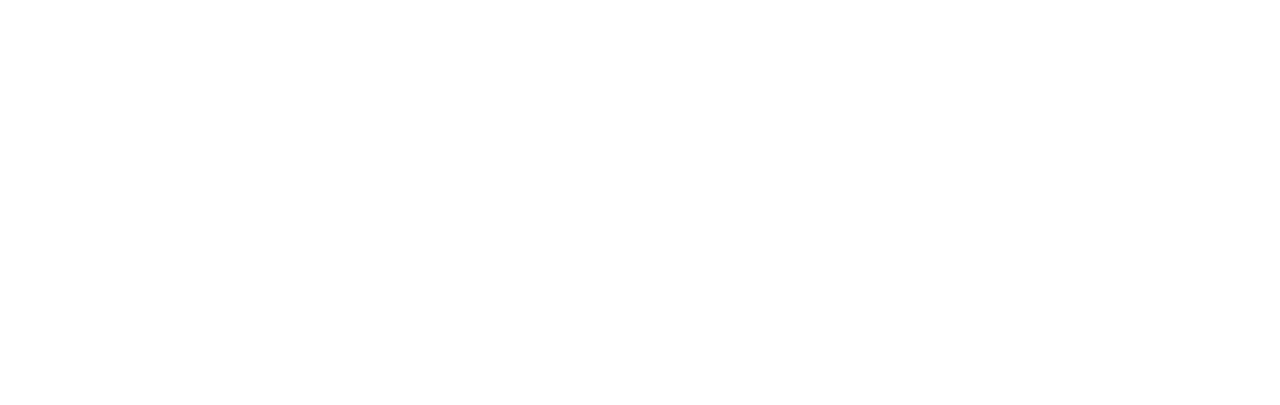
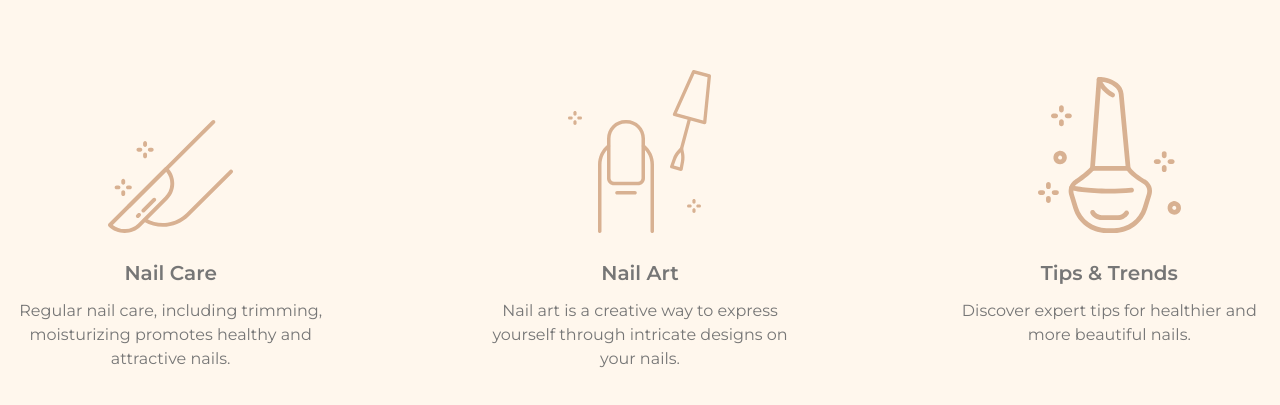
Before and after one commit to TatianaNovitskaya/beauty-nation, a Next.js app: page / in a window 1280 px wide. Shown: the part 948-1353 px from the top of the page. Before the commit the page ends 942 px from the top, so only its background shows below. Built offline with nearby package versions, Linux system fonts and the light colour scheme; a web font is replaced by a local one.

Commit message:
Added service section

```diff
--- a/src/app/page.js
+++ b/src/app/page.js
@@ -1,12 +1,14 @@
 
 import MainSection from "@/components/sections/MainSection";
 import Book from "@/components/sections/Book";
+import Service from "@/components/sections/Service";
 
 export default function Home() {
   return (
     <main className={"bg-orange-50"}>
       <MainSection/>
       <Book/>
+      <Service/>
     </main>
   )
 }
--- /dev/null
+++ b/src/components/sections/Service.js
@@ -0,0 +1,28 @@
+import {Montserrat} from 'next/font/google'
+import Image from "next/image";
+
+const montserrat = Montserrat({subsets: ['latin'], weight: ["400", "600"]})
+
+export default function Service() {
+    return (
+        <section className={"py-[4.75rem]"}>
+            <div className={`${montserrat.className} text-[#767676] container flex h-full relative justify-around items-baseline grid-cols-3 gap-[10rem]`}>
+                <div className={"flex flex-col items-center w-1/3 text-center"}>
+                    <Image src={"/icon-1.svg"} alt={"icon"} width={125} height={113}/>
+                    <p className={"mt-[1.56rem] text-[1.25rem] font-semibold"}>Nail Care</p>
+                    <span className={"mt-[0.7rem]"}>Regular nail care, including trimming, moisturizing promotes healthy and attractive nails.</span>
+                </div>
+                <div className={"flex flex-col items-center w-1/3 text-center"}>
+                    <Image src={"/icon-2.svg"} alt={"icon-2"} width={143} height={163}/>
+                    <p className={"mt-[1.56rem] text-[1.25rem] font-semibold"}>Nail Art</p>
+                    <span className={"mt-[0.7rem]"}>Nail art is a creative way to express yourself through intricate designs on your nails.</span>
+                </div>
+                <div className={"flex flex-col items-center w-1/3 text-center"}>
+                    <Image src={"/icon-3.svg"} alt={"icon-2"} width={143} height={163}/>
+                    <p className={"mt-[1.56rem] text-[1.25rem] font-semibold"}>Tips & Trends</p>
+                    <span className={"mt-[0.7rem]"}>Discover expert tips for healthier and more beautiful nails.</span>
+                </div>
+            </div>
+        </section>
+    )
+}
```
